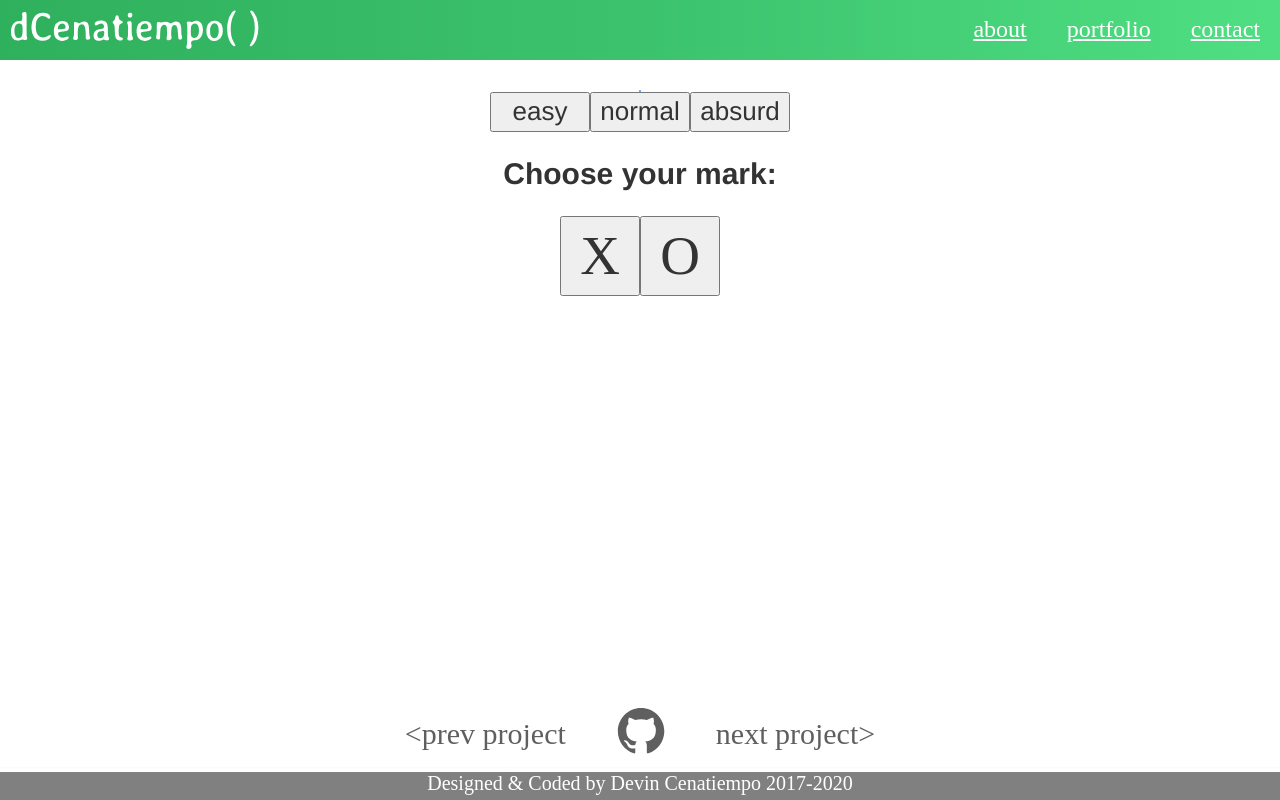
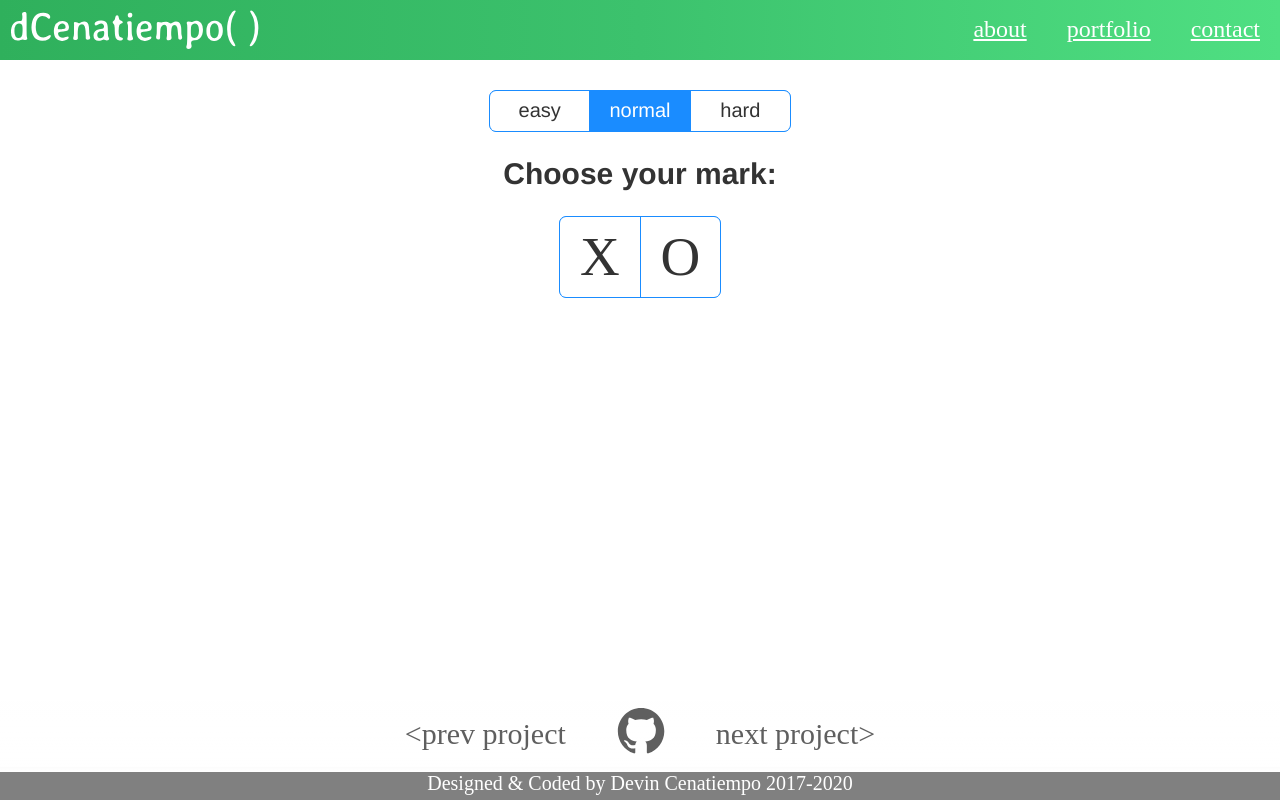
Before and after one commit to dcenatiempo/personal-website-vue, a Nuxt app: page /projects/tic-tac-toe in a window 1280 px wide. Built offline with nearby package versions, Linux system fonts and the light colour scheme; a web font is replaced by a local one.

Commit message:
add segmented control to tic-tac-toe project

```diff
--- a/src/components/projects/tic-tac-toe/index.vue
+++ b/src/components/projects/tic-tac-toe/index.vue
@@ -3,74 +3,60 @@
     <div class="container">
       <h1>Tic-Tac-Toe</h1>
       <BaseSegmentedControl
+        id="intel"
         v-model="intel"
-        :segments="[
+        class="intel"
+        :options="[
           { label: 'easy', value: -1 },
           { label: 'normal', value: 0 },
           { label: 'hard', value: 1 },
         ]"
+        label-extractor="label"
+        key-extractor="value"
+        return-type="key"
+        required
       />
-      <div class="seg-wrapper">
-        <button
-          class="seg-control intel"
-          :class="{ selected: intel === -1 }"
-          @click="setDifficultyLevel(-1)"
-        >
-          easy
-        </button>
-        <button
-          class="seg-control intel"
-          :class="{ selected: intel === 0 }"
-          @click="setDifficultyLevel(0)"
-        >
-          normal
-        </button>
-        <button
-          class="seg-control intel"
-          :class="{ selected: intel === 1 }"
-          @click="setDifficultyLevel(1)"
-        >
-          absurd
-        </button>
-      </div>
       <div id="screen" class="container">
         <div v-if="gameStarted" class="board">
           <!-- player[whosTurn(board)] -->
           <button class="cell" @click="onPickSquare(0)">
-            {{ player[board[0]] }}
+            {{ board[0] }}
           </button>
           <button class="cell" @click="onPickSquare(1)">
-            {{ player[board[1]] }}
+            {{ board[1] }}
           </button>
           <button class="cell" @click="onPickSquare(2)">
-            {{ player[board[2]] }}
+            {{ board[2] }}
           </button>
           <button class="cell" @click="onPickSquare(3)">
-            {{ player[board[3]] }}
+            {{ board[3] }}
           </button>
           <button class="cell" @click="onPickSquare(4)">
-            {{ player[board[4]] }}
+            {{ board[4] }}
           </button>
           <button class="cell" @click="onPickSquare(5)">
-            {{ player[board[5]] }}
+            {{ board[5] }}
           </button>
           <button class="cell" @click="onPickSquare(6)">
-            {{ player[board[6]] }}
+            {{ board[6] }}
           </button>
           <button class="cell" @click="onPickSquare(7)">
-            {{ player[board[7]] }}
+            {{ board[7] }}
           </button>
           <button class="cell" @click="onPickSquare(8)">
-            {{ player[board[8]] }}
+            {{ board[8] }}
           </button>
         </div>
 
         <template v-else>
           <h2>Choose your mark:</h2>
-          <div class="seg-wrapper">
-            <button class="seg-control xo" @click="onChooseX">X</button>
-            <button class="seg-control xo" @click="onChooseO">O</button>
-          </div>
+          <BaseSegmentedControl
+            id="xo"
+            class="xo"
+            :options="['x', 'o']"
+            :label-extractor="item => item.toUpperCase()"
+            @change="onChooseMark"
+          />
         </template>
       </div>
 
@@ -103,9 +89,9 @@ function getRand(min, max) {
 function whosTurn(board) {
   const count = board.filter(space => space !== null).length;
   // if even # of empty spaces, it is O's turn
-  if (count % 2 === 0) return 0;
+  if (count % 2 === 0) return 'x';
   // if odd # of empty spaces, it is X's turn - X always goes first
-  else return 1;
+  else return 'o';
 }
 
 // given board, returns an array of empty spaces on board
@@ -129,7 +115,7 @@ function randCell(board) {
 }
 
 // returns space of next move for AI
-function nextAiMove({ board = FRESH_BOARD, intel = -1, human = 0 }) {
+function nextAiMove({ board = FRESH_BOARD, intel = -1, human = 'x' }) {
   // if intel is -1, pick random cell
   if (intel === -1) return randCell(board);
   // determines round#
@@ -173,10 +159,10 @@ function nextAiMove({ board = FRESH_BOARD, intel = -1, human = 0 }) {
 
 // determins winnder from board state
 function isWinner(board) {
-  var playa = Math.abs(whosTurn(board) - 1);
+  var playa = whosTurn(board) === 'x' ? 'o' : 'x';
   var util = utility(board, playa);
   if (util === 100) return playa;
-  if (util === 0) return 2;
+  if (util === 0) return 'draw';
   return null;
 }
 
@@ -193,7 +179,7 @@ function isWinner(board) {
  * decision rules for minimizing the possible loss for a
  * worst case (maximum loss) scenario.
  *************************************************************/
-function minimax({ board = FRESH_BOARD, depth = 0, human = 0, intel = -1 }) {
+function minimax({ board = FRESH_BOARD, depth = 0, human = 'x', intel = -1 }) {
   if (depth >= intel) {
     // only go as deep as inteligence
     return utility(board, human);
@@ -234,7 +220,7 @@ function minimax({ board = FRESH_BOARD, depth = 0, human = 0, intel = -1 }) {
  * utility()
  * returns utility of board for player p
  *************************************************************/
-function utility(board, p) {
+function utility(board, human = 'x') {
   var tCount = 0; // total number of occupied squares
   var pCount = 0; // counter for player p squares
   var nCount = 0; // counter for empty/null squares
@@ -249,7 +235,7 @@ function utility(board, p) {
   for (var i = 0; i < win.length; i++) {
     // loop through each win condition
     for (var j = 0; j < win[i].length; j++) {
-      if (board[win[i][j]] == p) pCount++;
+      if (board[win[i][j]] === human) pCount++;
       else if (board[win[i][j]] == null) nCount++;
     }
     if (pCount + nCount == 3) {
@@ -340,7 +326,7 @@ export default {
       // 2 players 0='X' 1='O'
       player: ['X', 'O'],
       // is human 'X' or 'O'?
-      human: 0,
+      human: 'x',
       // how smart is AI - depth to search
       intel: 0,
       // playing board
@@ -403,16 +389,15 @@ export default {
         sleep(500).then(() => vm.endGame(winner));
       });
     },
-    onChooseX() {
-      this.human = 0;
+    onChooseMark(mark) {
+      this.human = mark;
+
       this.gameStarted = true;
-      this.isPlayerTurn = true;
-    },
-    onChooseO() {
+      this.isPlayerTurn = mark === 'x';
+
+      if (this.isPlayerTurn) return;
+
       const vm = this;
-      this.human = 1;
-      this.gameStarted = true;
-      this.isPlayerTurn = false;
       sleep(500).then(() => {
         vm.assignCell(
           nextAiMove({
@@ -431,7 +416,7 @@ export default {
       const vm = this;
       this.gameOver = true;
 
-      if (result === 2) {
+      if (result === 'draw') {
         this.gameOverResult = 'draw';
       } else if (result == this.human) {
         this.gameOverResult = 'win';
@@ -486,18 +471,21 @@ export default {
     align-items: center;
   }
 
-  .intel {
+  .intel .base-segment {
     height: 40px;
     width: 100px;
     font-size: 1.3em;
   }
 
-  .xo {
+  .xo .base-segment {
     height: 80px;
     width: 80px;
-    font-family: 'Permanent Marker', cursive;
-    font-size: 55px;
-    line-height: 0;
+
+    label {
+      font-family: 'Permanent Marker', cursive;
+      font-size: 55px;
+      line-height: 0;
+    }
   }
 
   h1 {
```
